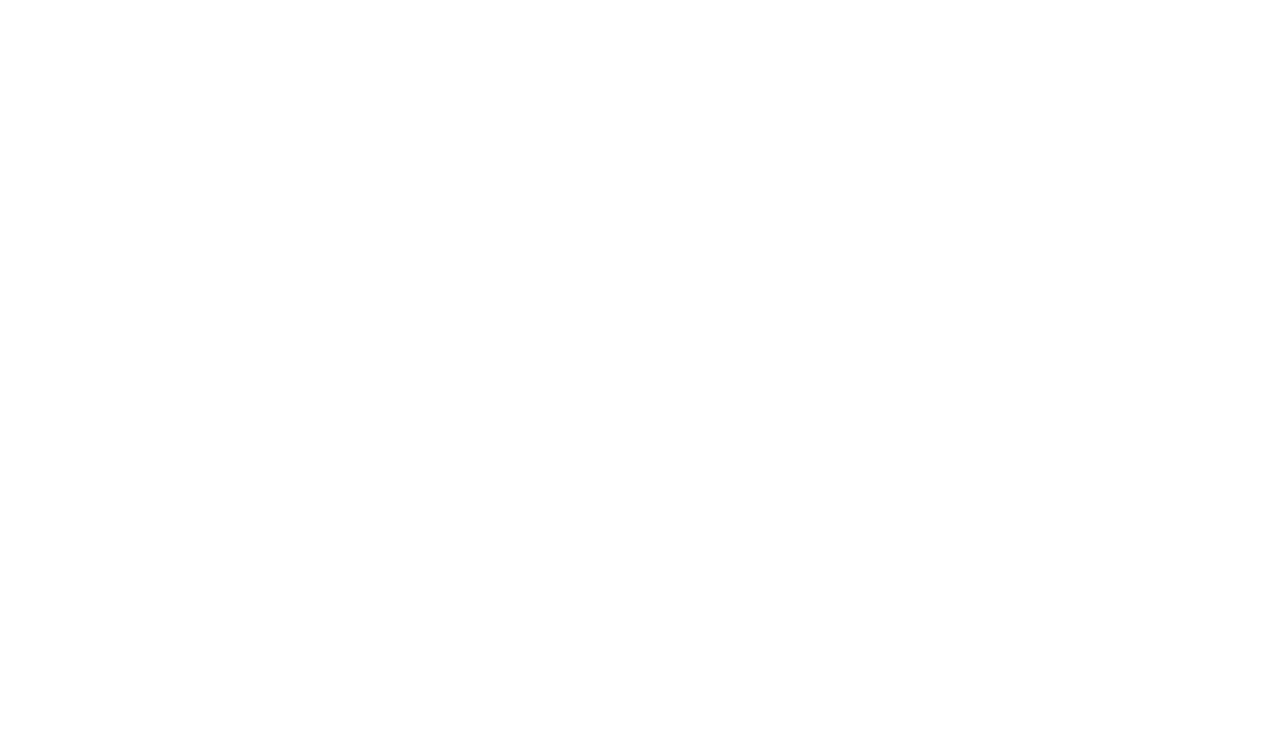
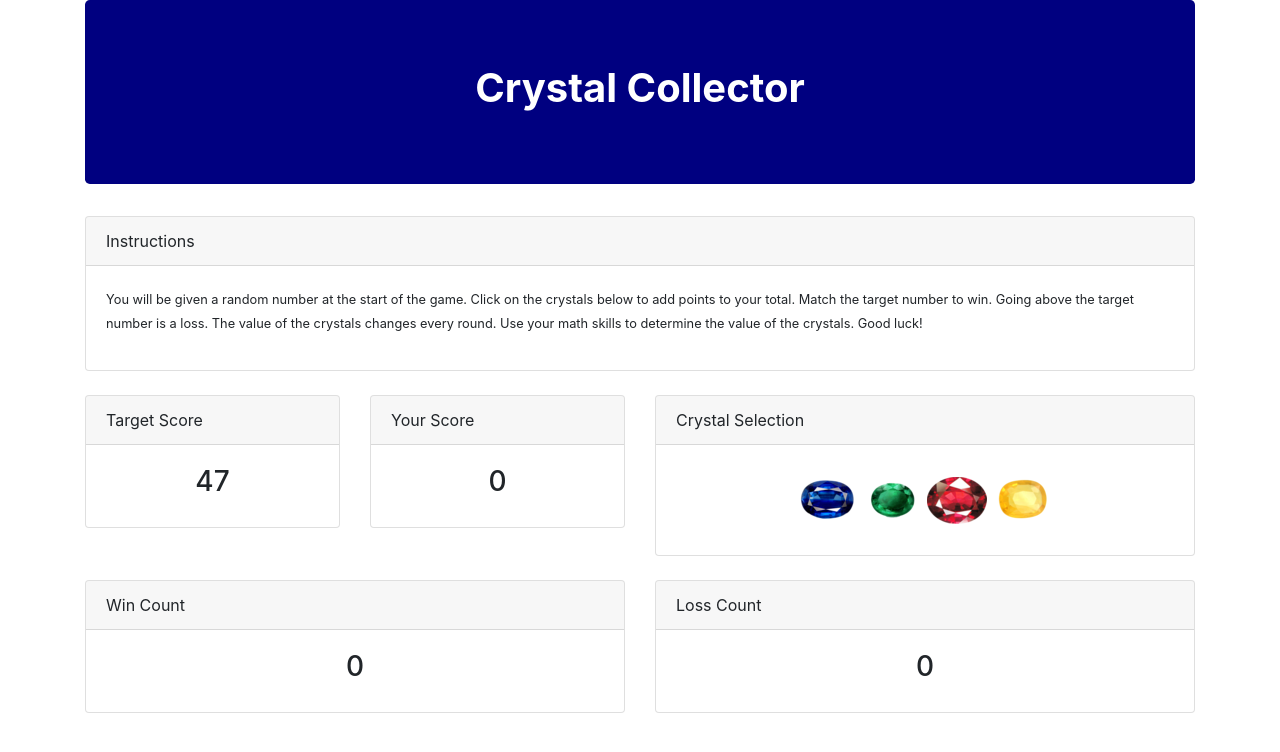
Before and after one commit to llamadu/unit-4-game, a plain HTML site: page index.html in a window 1280 px wide. Drawn offline with nearby package versions, Linux system fonts and the light colour scheme.

Commit message:
New Images and code

```diff
--- /dev/null
+++ b/assets/css/style.css
@@ -0,0 +1,4 @@
+body {
+    background-image: assets/images/crystalBackground.jpeg;
+    background-repeat: repeat;
+  }
--- a/assets/javascript/game.js
+++ b/assets/javascript/game.js
@@ -0,0 +1,136 @@
+//  VARIABLES
+// =================================================================
+
+//  crystals
+var crystal = {
+  blue:
+  {
+    name: "Blue",
+    value: 0
+  },
+  green:
+  {
+    name: "Green",
+    value: 0
+  },
+  red:
+  {
+    name: "Red",
+    value: 0
+  },
+  yellow:
+  {
+    name: "Yellow",
+    value: 0
+  }
+};
+
+// Scoring
+var currentScore = 0;
+var targetScore = 0;
+
+// Wins and Losses
+var winCount = 0;
+var lossCount = 0;
+
+
+// FUNCTIONS
+// =================================================================
+
+// generate random numbers
+var getRandom = function(min, max) {
+  return Math.floor(Math.random() * (max - min + 1)) + min;
+};
+
+// Start and restart
+var startGame = function() {
+
+  // Reset Score
+  currentScore = 0;
+
+  // reset Target
+  targetScore = getRandom(19, 120);
+
+  // new random crystal values(between 1 and 12)
+  crystal.blue.value = getRandom(1, 12);
+  crystal.red.value = getRandom(1, 12);
+  crystal.green.value = getRandom(1, 12);
+  crystal.yellow.value = getRandom(1, 12);
+
+  // update the HTML
+  $("#your-score").text(currentScore);
+  $("#target-score").text(targetScore);
+
+
+
+};
+
+// win or loss - reset
+var checkWin = function() {
+
+  // Check if currentScore > targetScore
+  if (currentScore > targetScore) {
+    alert("Sorry. You lost!");
+    console.log("You Lost");
+
+    // Add to losses
+    lossCount++;
+
+    // Change Loss Count HTML
+    $("#loss-count").text(lossCount);
+
+    // Restart
+    startGame();
+  }
+
+  else if (currentScore === targetScore) {
+    alert("Yay! You Won!");
+    console.log("Win!");
+
+    // Add to wins
+    winCount++;
+
+    // Change Win Count HTML
+    $("#win-count").text(winCount);
+
+    // Restart
+    startGame();
+  }
+
+};
+
+// take in clicks on the crystals
+var addValues = function(clickedCrystal) {
+
+  // add to currentScore
+  currentScore += clickedCrystal.value;
+
+  // Change the HTML to reflect score
+  $("#your-score").text(currentScore);
+
+  // checkWin Function
+  checkWin();
+
+};
+
+//  Game process
+// =================================================================
+
+// Initial game start
+startGame();
+
+$("#blue").click(function() {
+  addValues(crystal.blue);
+});
+
+$("#red").click(function() {
+  addValues(crystal.red);
+});
+
+$("#green").click(function() {
+  addValues(crystal.green);
+});
+
+$("#yellow").click(function() {
+  addValues(crystal.yellow);
+});
--- a/index.html
+++ b/index.html
@@ -1,13 +1,140 @@
+<!DOCTYPE html>
+<html lang="en-us">
 
-<!DOCTYPE html>
-<html lang="en">
 <head>
-    <meta charset="UTF-8">
-    <meta name="viewport" content="width=device-width, initial-scale=1.0">
-    <meta http-equiv="X-UA-Compatible" content="ie=edge">
-    <title>Document</title>
+  <meta charset="UTF-8">
+  <title>Crystal Collector</title>
+
+  <!-- Bootstrap CSS -->
+  <link rel="stylesheet" href="https://cdnjs.cloudflare.com/ajax/libs/twitter-bootstrap/4.0.0/css/bootstrap.min.css"
+  />
+  <link rel="stylesheet" type="text/css" href="assets/css/style.css">
 </head>
+
 <body>
 
+  <div class="container">
+
+    <!-- Jumbotron -->
+    <div class="jumbotron" style="background-color: navy; color: white;">
+      <div class="container">
+        <h1 class="text-center">
+          <strong>Crystal Collector</strong>
+        </h1>
+      </div>
+    </div>
+
+
+    <!-- Game Instructions -->
+    <div class="row">
+
+      <!-- Game Instructions Container -->
+      <div class="col-md-12">
+        <div class="card mb-4">
+          <div class="card-header">
+            Instructions
+          </div>
+          <div class="card-body">
+            <p>
+              <small>
+                You will be given a random number at the start of the game.
+                Click on the crystals below to add points to your total.
+                Match the target number to win. Going above the target number is a loss.
+                The value of the crystals changes every round.
+                Use your math skills to determine the value of the crystals.
+                Good luck!
+           </small>
+            </p>
+          </div>
+        </div>
+      </div>
+
+    </div>
+
+    <!-- Scores and Crystals  -->
+    <div class="row">
+
+      <!-- Target Score -->
+      <div class="col-md-3">
+        <div class="card mb-4">
+          <div class="card-header">
+            Target Score
+          </div>
+          <div class="card-body">
+            <h3 class="text-center" id="target-score"></h3>
+          </div>
+        </div>
+      </div>
+
+      <!-- Your Score -->
+      <div class="col-md-3">
+
+        <div class="card mb-4">
+          <div class="card-header">
+            Your Score
+          </div>
+          <div class="card-body">
+            <h3 class="text-center" id="your-score"></h3>
+          </div>
+        </div>
+      </div>
+
+      <!-- Crystals -->
+      <div class="col-md-6">
+
+        <div class="card mb-4">
+          <div class="card-header">
+            Crystal Selection
+          </div>
+          <div class="card-body text-center">
+            <img src="assets/images/sapphire1.png" id="blue">
+            <img src="assets/images/emerald1.png" id="green">
+            <img src="assets/images/Ruby1.png" id="red">
+            <img src="assets/images/Yellow1.png" id="yellow">
+          </div>
+        </div>
+
+      </div>
+
+    </div>
+
+
+    <!-- Counters Row -->
+    <div class="row">
+
+      <!-- Win Count -->
+      <div class="col-md-6">
+        <div class="card mb-4">
+          <div class="card-header">
+            Win Count
+          </div>
+          <div class="card-body">
+            <h3 class="text-center" id="win-count">0</h3>
+          </div>
+        </div>
+      </div>
+
+      <!-- Loss Count -->
+      <div class="col-md-6">
+
+        <div class="card mb-4">
+          <div class="card-header">
+            Loss Count
+          </div>
+          <div class="card-body">
+            <h3 class="text-center" id="loss-count">0</h3>
+          </div>
+        </div>
+
+      </div>
+    </div>
+  </div>
+
+  <!-- JQuery -->
+  <script src="https://cdnjs.cloudflare.com/ajax/libs/jquery/3.2.1/jquery.min.js"></script>
+
+  <!-- JS Logic  -->
+  <script src="assets/javascript/game.js"></script>
 </body>
+
 </html>
```
Also changed, not shown: assets/images/Ruby1.png (added), assets/images/Yellow1.png (added), assets/images/crystalBackground.jpeg (added), assets/images/emerald1.png (added), assets/images/sapphire1.png (added), 4 other files.
